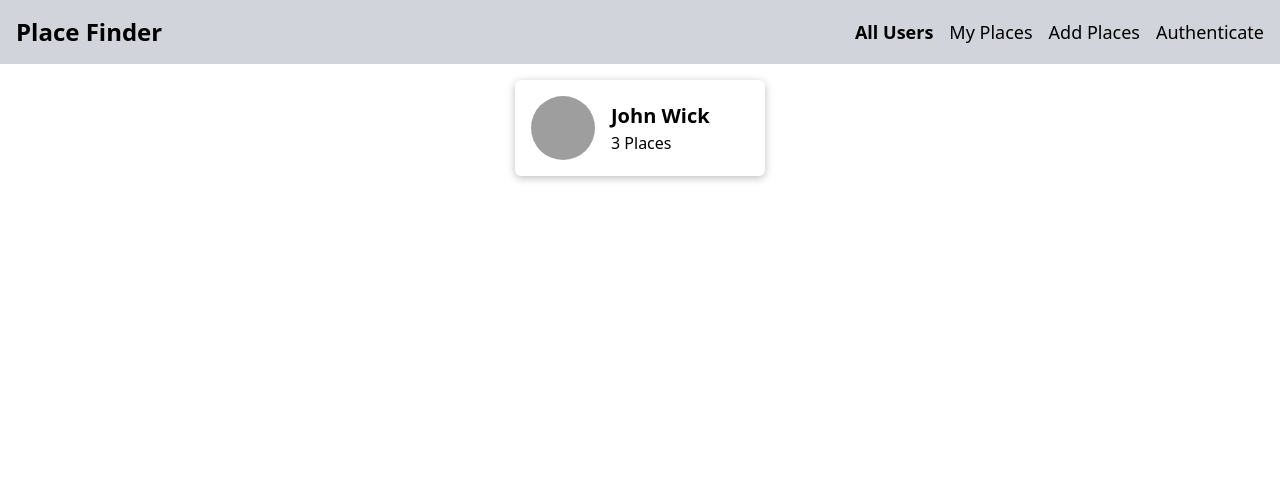
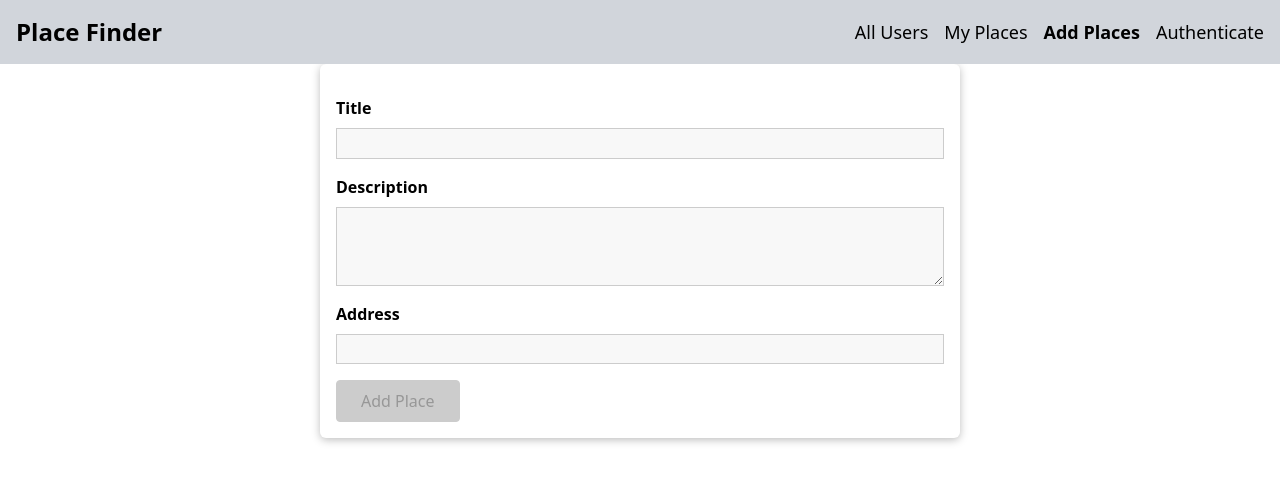
Before and after one commit to nejcgm/PlaceFinder, a React (Vite) app in the folder frontend/: page /places/new in a window 1280 px wide. Before the commit this address led to /. Shown: the top 482 px of the page. Built offline with nearby package versions, Linux system fonts and the light colour scheme; grey boxes are pictures that could not be loaded.

Commit message:
addes input component and form validation using reducer

```diff
--- a/frontend/src/App.jsx
+++ b/frontend/src/App.jsx
@@ -8,6 +8,7 @@
 import Users from "./user/pages/Users";
 import MainNavigation from "./shared/components/Navigation/MainNavigation";
 import UserPlaces from "./places/pages/UserPlaces";
+import NewPlace from "./places/pages/NewPlace";
 
 const App = () => {
   return (
@@ -18,6 +19,7 @@
           <Routes>
             <Route path="/" element={<Users />} />
             <Route path="/:userId/places" element={<UserPlaces />} />
+            <Route path="/places/new" element={<NewPlace />} />
             <Route path="*" element={<Navigate to="/" />} />
           </Routes>
         </div>
--- /dev/null
+++ b/frontend/src/places/pages/NewPlace.css
@@ -0,0 +1,10 @@
+.place-form {
+  list-style: none;
+  margin: 0 auto;
+  padding: 1rem;
+  width: 90%;
+  max-width: 40rem;
+  box-shadow: 0 2px 8px rgba(0, 0, 0, 0.26);
+  border-radius: 6px;
+  background: white;
+}
--- /dev/null
+++ b/frontend/src/places/pages/NewPlace.jsx
@@ -0,0 +1,99 @@
+import React, { useCallback, useReducer } from "react";
+import Input from "../../shared/components/FormElements/Input/Input";
+import Button from "../../shared/components/FormElements/Button/Button";
+import {
+  VALIDATOR_MINLENGTH,
+  VALIDATOR_REQUIRE,
+} from "../../shared/util/validators";
+import "./NewPlace.css";
+
+const formReducer = (state, action) => {
+  switch (action.type) {
+    case "INPUT_CHANGE": {
+      let formIsValid = true;
+      for (const inputId in state.inputs) {
+        if (inputId === action.inputId) {
+          formIsValid = formIsValid && action.isValid;
+        } else {
+          formIsValid = formIsValid && state.inputs[inputId].isValid;
+        }
+      }
+      return {
+        ...state,
+        inputs: {
+          ...state.inputs,
+          [action.inputId]: { value: action.value, isValid: action.isValid },
+        },
+        isValid: formIsValid,
+      };
+    }
+
+    default:
+      return state;
+  }
+};
+
+const NewPlace = () => {
+  const [formState, dispatch] = useReducer(formReducer, {
+    inputs: {
+      title: {
+        value: "",
+        isValid: false,
+      },
+      description: {
+        value: "",
+        isValid: false,
+      },
+    },
+    isValid: false,
+  });
+
+  const InputHandler = useCallback((id, value, isValid) => {
+    dispatch({
+      type: "INPUT_CHANGE",
+      value: value,
+      isValid: isValid,
+      inputId: id,
+    });
+  }, []);
+
+  const placeSubmitHandler = (event) => {
+    event.preventDefault();
+    console.log(formState.inputs);
+  };
+
+  return (
+    <form className="place-form" onSubmit={placeSubmitHandler}>
+      <Input
+        id="title"
+        element="input"
+        label="Title"
+        type="text"
+        validators={[VALIDATOR_REQUIRE()]}
+        errorText={"Enter Title"}
+        onInput={InputHandler}
+      />
+      <Input
+        id="description"
+        element="textarea"
+        label="Description"
+        validators={[VALIDATOR_MINLENGTH(5)]}
+        errorText={"Description is to short"}
+        onInput={InputHandler}
+      />
+      <Input
+        id="address"
+        element="input"
+        label="Address"
+        validators={[VALIDATOR_REQUIRE()]}
+        errorText={"Enter Address"}
+        onInput={InputHandler}
+      />
+      <Button type="submit" disabled={!formState.isValid}>
+        Add Place
+      </Button>
+    </form>
+  );
+};
+
+export default NewPlace;
--- /dev/null
+++ b/frontend/src/shared/components/FormElements/Input/Input.css
@@ -0,0 +1,41 @@
+.form-control {
+  margin: 1rem 0;
+}
+
+.form-control label,
+.form-control input,
+.form-control textarea {
+  display: block;
+}
+
+.form-control label {
+  font-weight: bold;
+  margin-bottom: 0.5rem;
+}
+
+.form-control input,
+.form-control textarea {
+  width: 100%;
+  font: inherit;
+  border: 1px solid #ccc;
+  background: #f8f8f8;
+  padding: 0.15rem 0.25rem;
+}
+
+.form-control input:focus,
+.form-control textarea:focus {
+  outline: none;
+  background: #ebebeb;
+  border-color: #510077;
+}
+
+.form-control--invalid label,
+.form-control--invalid p {
+  color: red;
+}
+
+.form-control--invalid input,
+.form-control--invalid textarea {
+  border-color: red;
+  background: #ffd1d1;
+}
--- /dev/null
+++ b/frontend/src/shared/components/FormElements/Input/Input.jsx
@@ -0,0 +1,93 @@
+import React, { useReducer, useEffect } from "react";
+import { validate } from "../../../util/validators";
+import "./Input.css";
+
+const inputReducer = (state, action) => {
+  switch (action.type) {
+    case "CHANGE":
+      return {
+        ...state,
+        value: action.val,
+        isValid: validate(action.val, action.validators),
+      };
+    case "TOUCH":
+      return {
+        ...state,
+        isTouched: true,
+      };
+    default:
+      return state;
+  }
+};
+
+const Input = ({
+  id,
+  label,
+  element,
+  type,
+  placeholder,
+  rows,
+  errorText,
+  validators,
+  onInput,
+}) => {
+  const [inputState, dispatch] = useReducer(inputReducer, {
+    value: "",
+    isValid: false,
+    isTouched: false,
+  });
+
+  // Removed unused destructured variables
+  const { value, isValid } = inputState;
+
+  useEffect(() => {
+    onInput(id, value, isValid);
+  }, [id, onInput, value, isValid]);
+
+  const changeHandler = (event) => {
+    dispatch({
+      type: "CHANGE",
+      val: event.target.value,
+      validators: validators,
+    });
+  };
+
+  const touchHandler = () => {
+    dispatch({
+      type: "TOUCH",
+    });
+  };
+
+  const elementOption =
+    element === "input" ? (
+      <input
+        id={id}
+        type={type}
+        placeholder={placeholder}
+        onChange={changeHandler}
+        onBlur={touchHandler}
+        value={inputState.value}
+      />
+    ) : (
+      <textarea
+        id={id}
+        rows={rows || 3}
+        onChange={changeHandler}
+        onBlur={touchHandler}
+        value={inputState.value}
+      />
+    );
+  return (
+    <div
+      className={`form-control ${
+        !inputState.isValid && inputState.isTouched && "form-control--invalid"
+      }`}
+    >
+      <label htmlFor={id}>{label}</label>
+      {elementOption}
+      {!inputState.isValid && inputState.isTouched && <p>{errorText}</p>}
+    </div>
+  );
+};
+
+export default Input;
--- /dev/null
+++ b/frontend/src/shared/util/validators.js
@@ -0,0 +1,46 @@
+const VALIDATOR_TYPE_REQUIRE = "REQUIRE";
+const VALIDATOR_TYPE_MINLENGTH = "MINLENGTH";
+const VALIDATOR_TYPE_MAXLENGTH = "MAXLENGTH";
+const VALIDATOR_TYPE_MIN = "MIN";
+const VALIDATOR_TYPE_MAX = "MAX";
+const VALIDATOR_TYPE_EMAIL = "EMAIL";
+const VALIDATOR_TYPE_FILE = "FILE";
+
+export const VALIDATOR_REQUIRE = () => ({ type: VALIDATOR_TYPE_REQUIRE });
+export const VALIDATOR_FILE = () => ({ type: VALIDATOR_TYPE_FILE });
+export const VALIDATOR_MINLENGTH = (val) => ({
+  type: VALIDATOR_TYPE_MINLENGTH,
+  val: val,
+});
+export const VALIDATOR_MAXLENGTH = (val) => ({
+  type: VALIDATOR_TYPE_MAXLENGTH,
+  val: val,
+});
+export const VALIDATOR_MIN = (val) => ({ type: VALIDATOR_TYPE_MIN, val: val });
+export const VALIDATOR_MAX = (val) => ({ type: VALIDATOR_TYPE_MAX, val: val });
+export const VALIDATOR_EMAIL = () => ({ type: VALIDATOR_TYPE_EMAIL });
+
+export const validate = (value, validators) => {
+  let isValid = true;
+  for (const validator of validators) {
+    if (validator.type === VALIDATOR_TYPE_REQUIRE) {
+      isValid = isValid && value.trim().length > 0;
+    }
+    if (validator.type === VALIDATOR_TYPE_MINLENGTH) {
+      isValid = isValid && value.trim().length >= validator.val;
+    }
+    if (validator.type === VALIDATOR_TYPE_MAXLENGTH) {
+      isValid = isValid && value.trim().length <= validator.val;
+    }
+    if (validator.type === VALIDATOR_TYPE_MIN) {
+      isValid = isValid && +value >= validator.val;
+    }
+    if (validator.type === VALIDATOR_TYPE_MAX) {
+      isValid = isValid && +value <= validator.val;
+    }
+    if (validator.type === VALIDATOR_TYPE_EMAIL) {
+      isValid = isValid && /^\S+@\S+\.\S+$/.test(value);
+    }
+  }
+  return isValid;
+};
```
